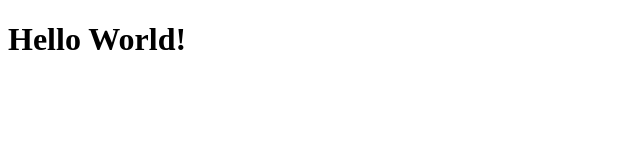
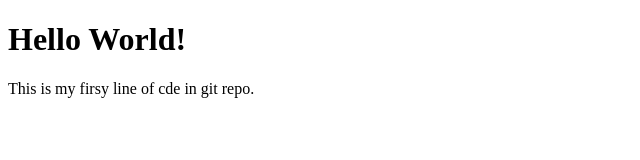
Before and after one commit to KokilaGit/my-first-repo, a plain HTML site: page index.html in a window 1280 px wide. Shown: the whole page, without its empty margins (0-640 px from the left). Drawn offline with Linux system fonts and the light colour scheme.

Commit message:
Work in progress

```diff
--- a/index.html
+++ b/index.html
@@ -8,5 +8,6 @@
 </head>
 <body>
     <h1>Hello World!</h1>
+    <p>This is my firsy line of cde in git repo.</p>
 </body>
 </html>
```
